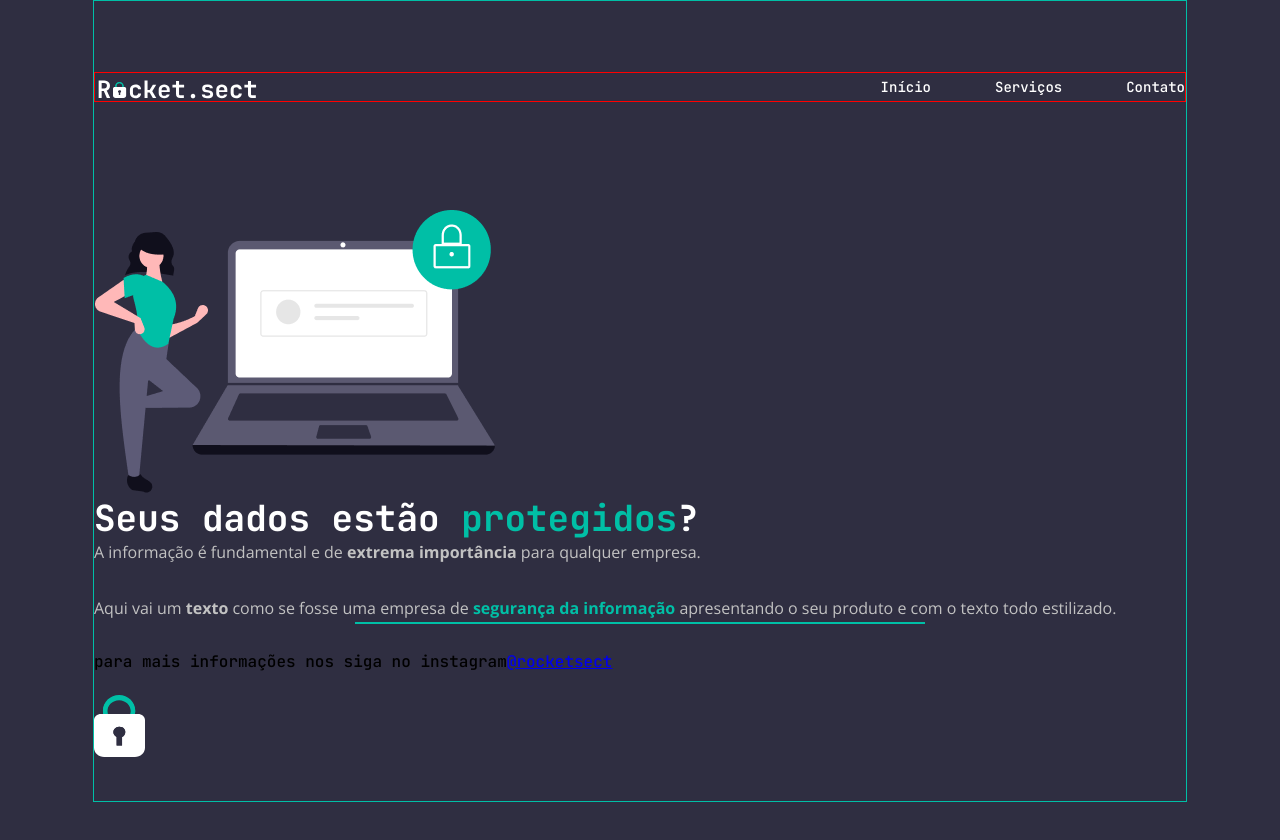
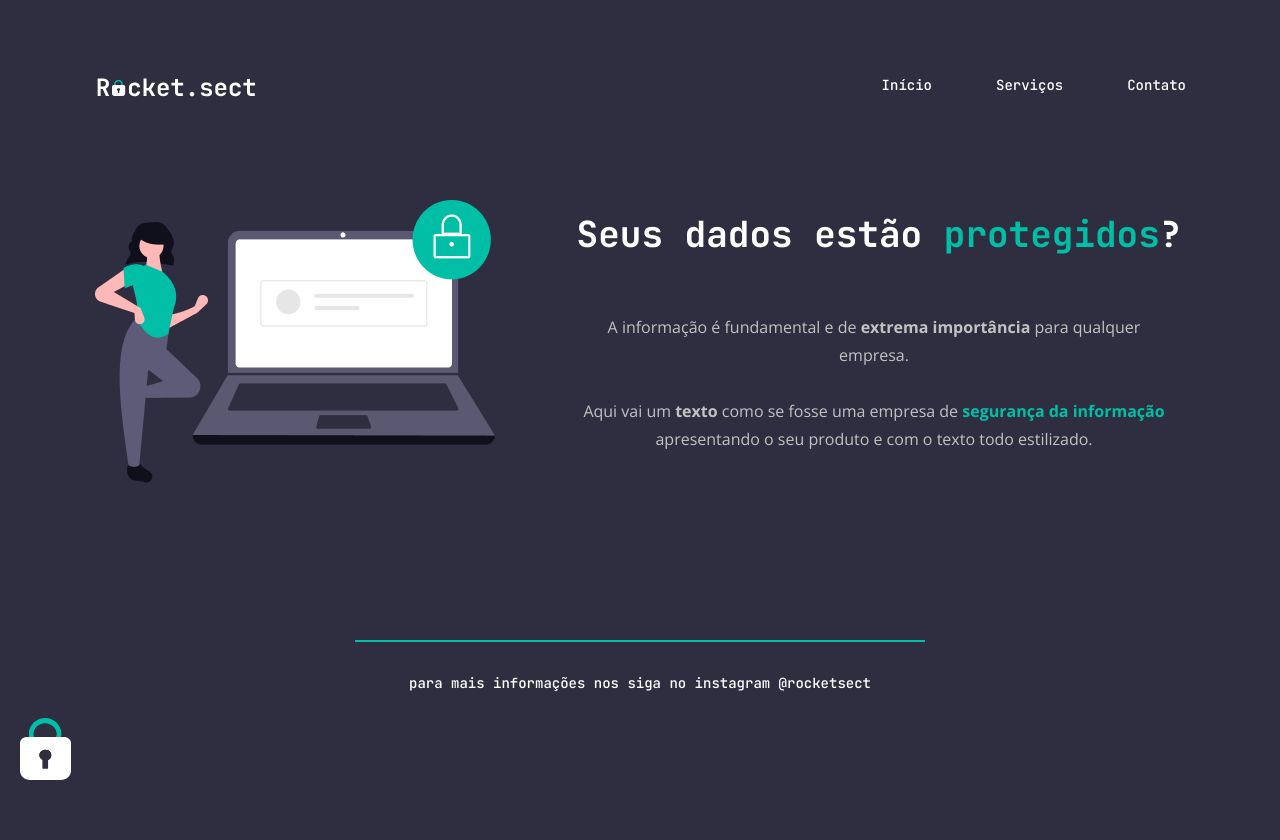
Before and after one commit to rafahitomi/rocketseat-projeto-extra-rocketsect, a plain HTML site: page index.html in a window 1280 px wide. Before the commit the page ends 802 px from the top, so only its background shows below. Drawn offline with nearby package versions, Linux system fonts and the light colour scheme.

Commit message:
estiliza arquivo

```diff
--- a/style.css
+++ b/style.css
@@ -14,12 +14,14 @@
 }
 
 body {
+  min-height: 100vh;
   background: var(--cor-fundo);
-  min-height: 100vh;
+  font-family: var(--fonte-texto);
+}
+
+.page {
   width: 1092px;
   margin: 0 auto;
-  font-family: var(--fonte-texto);
-  border: 1px solid var(--cor-destaque); /* apagar */
 }
 
 
@@ -27,10 +29,7 @@ body {
 .navegacao {
   display: flex;
   justify-content: space-between;
-  align-items: center;
-  margin: 71px 0 108px;
-  border: 1px solid red; /* apagar */
-
+  margin: 71px 0 101px;
 }
 
 .links {
@@ -49,22 +48,21 @@ body {
 
 
 /* SEÇÃO PRINCIPAL */
-.principal {
+.container__principal {
   display: flex;
   justify-content: space-between;
+  align-items: center;
+  text-align: center;
   margin-bottom: 157px;
 }
 
-.conteudo__texto {
-  text-align: center;
-  width: 604px;
-}
-
 .titulo__principal {
+  width: 614px;
   font-weight: 700;
   font-size: 36px;
   line-height: 40px;
   color: var(--cor-texto);
+  margin-bottom: 59px;
 }
 
 .titulo__principal span {
@@ -72,11 +70,13 @@ body {
 }
 
 .texto__principal {
+  width: 604px;
   font-family: var(--fonte-paragrafo);
   color: var(--cor-paragrafo);
   font-weight: 400;
   font-size: 16px;
   line-height: 28px;
+  margin-bottom: 16px;
 }
 
 .texto__principal strong {
@@ -85,32 +85,34 @@ body {
 
 .texto__principal span {
   font-weight: 700;
-  font-size: 16px;
-  line-height: 28px;
   color: var(--cor-destaque);
 }
 
 
-
-
-
-#cadeado {
-  position: relative;
-  bottom: 0;
-  left: 0;
+/* RODAPÉ */
+#linha {
+  width: 568px;
+  height: 0;
+  border: 1px solid var(--cor-destaque);
+  margin: 0 auto 27px;
 }
 
-
-/* RODAPÉ */
 .rodape {
-  display: flex;
-  align-items: center;
+  text-align: center;
+  font-weight: 500;
+  font-size: 14px;
+  line-height: 28px;
+  color: var(--cor-texto);
   margin-bottom: 23px;
 }
 
-#linha {
-  width: 568px;
-  height: 0;
-  border: 1px solid #00BFA6;
-  margin: 0 auto 27px;
+.rodape__link {
+  text-decoration: none;
+  color: var(--cor-texto);
 }
+
+#cadeado {
+  position: fixed;
+  bottom: 20px;
+  left: 20px;
+}
```
